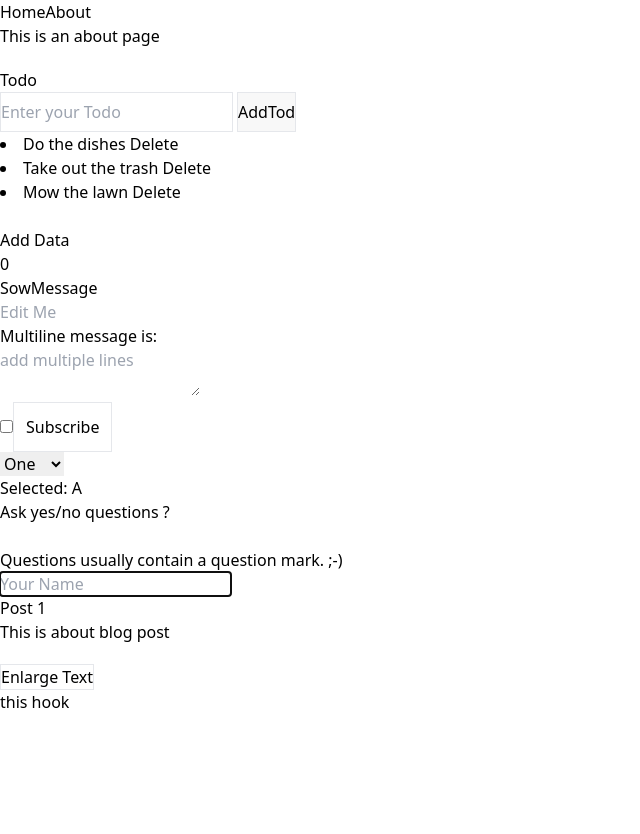
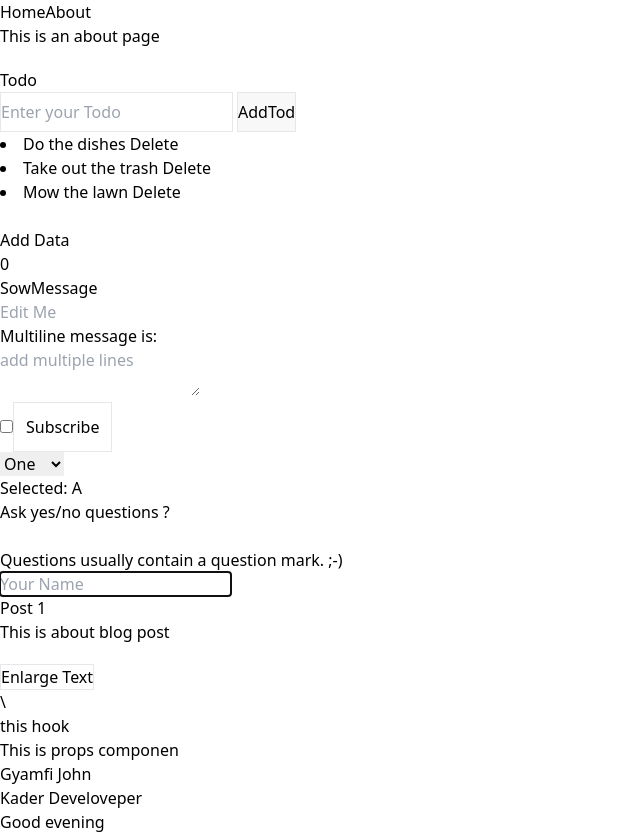
Before and after one commit to gyamficodes/vue-motion, a Vue app: page /about in a window 1280 px wide. Shown: the whole page, without its empty margins (0-640 px from the left). Before the commit the page ends 800 px from the top, so only its background shows below. Built offline with nearby package versions, Linux system fonts and the light colour scheme; the HTML template or start-up script is replaced by a standard one.

Commit message:
update on props

```diff
--- a/src/MycomponentA.vue
+++ /dev/null
@@ -1,13 +0,0 @@
-<template>
-    <div>
-  this is dashboard
-    </div>
-</template>
-
-<script setup lang="ts">
-
-</script>
-
-<style scoped>
-
-</style>
--- /dev/null
+++ b/src/components/PropsComponent.vue
@@ -0,0 +1,25 @@
+<template>
+    <div>
+<h1>This is  props componen</h1>
+<h1>{{ props.name }}</h1>
+<h1>{{ props.Cobro }}</h1>
+<h1>{{ greetingMessage }}</h1>
+    </div>
+</template>
+
+<script setup lang="ts">
+
+
+let  props = defineProps<{
+    name: string,
+    Cobro: string
+    greetingMessage: string;
+}>()
+
+
+
+</script>
+
+<style scoped>
+
+</style>
--- a/src/components/Texting.vue
+++ b/src/components/Texting.vue
@@ -7,7 +7,7 @@
 
 <script setup lang="ts">
   const emit = defineEmits(['enlarge-text'])
-  const props = defineProps<{msg: string}>()
+  const props = defineProps<{msg: string,}>()
 
   const handleEnlargeText = () => {
     emit('enlarge-text')
--- a/src/main.ts
+++ b/src/main.ts
@@ -1,5 +1,5 @@
 import './assets/main.css'
-import MycomponentA from './MycomponentA.vue'
+
 import { createApp } from 'vue'
 import { createPinia } from 'pinia'
 
@@ -12,5 +12,3 @@ app.use(createPinia())
 app.use(router)
 
 app.mount('#app')
-
-app.component('MycomponentA', MycomponentA);
--- a/src/views/AboutView.vue
+++ b/src/views/AboutView.vue
@@ -6,10 +6,12 @@
     <WatchesLesson />
     <OtherLesson Title="Post 1" Content="This is about blog post" />
     <div class="mt-5" :style="{ fontSize: postFontSize + 'em' }">
-    <Texting @enlarge-text="postFontSize += 10" />
+    <Texting @enlarge-text="postFontSize += 10" />\
+
 </div>
     <VueHooksLesson/>
   </div>
+  <PropsComponent name="Gyamfi John"  Cobro="Kader Develoveper" greeting-message="Good evening"/>
 </template>
 
 <script setup>
@@ -20,6 +22,7 @@ import WatchesLesson from "@/components/WatchesLesson.vue";
 import OtherLesson from "@/components/OtherLesson.vue";
 import Texting from "@/components/Texting.vue";
 import VueHooksLesson from "@/components/VueHooksLesson.vue";
+import PropsComponent from "@/components/PropsComponent.vue";
 const postFontSize = ref<Number>(1);
 </script>
 
```
